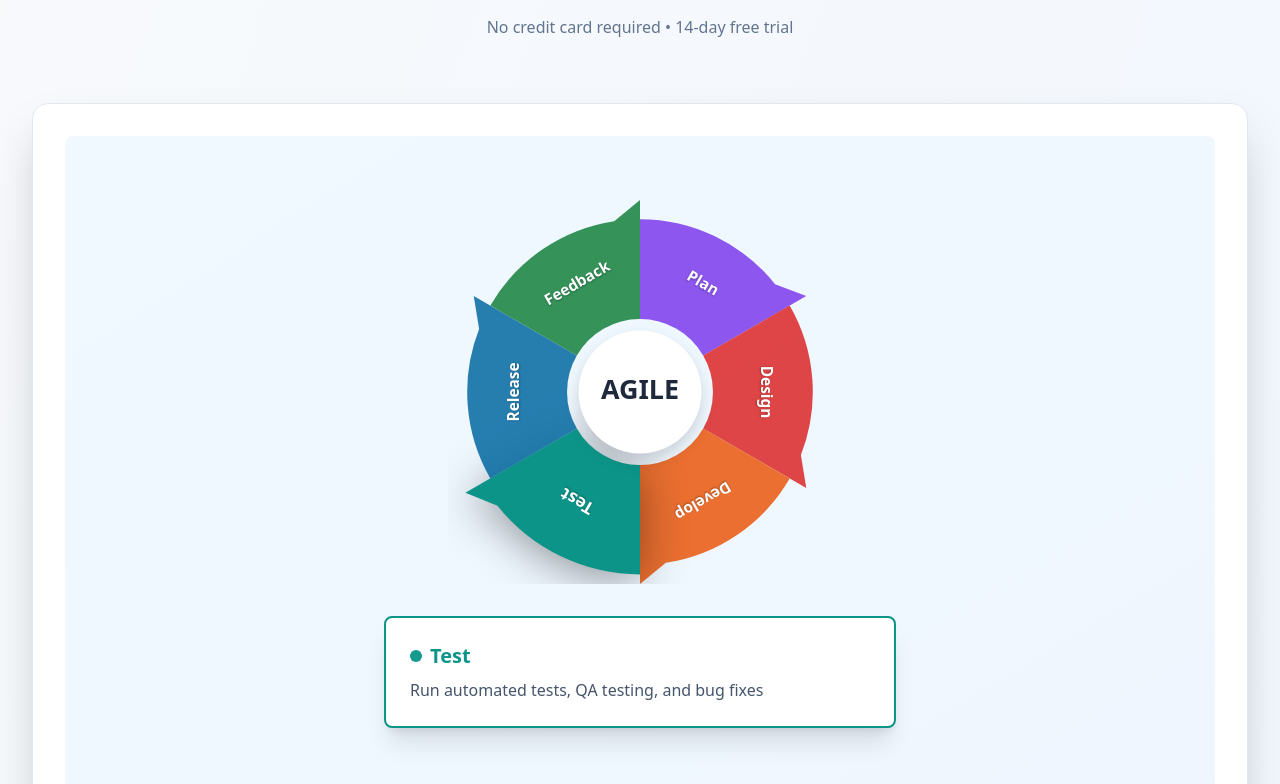
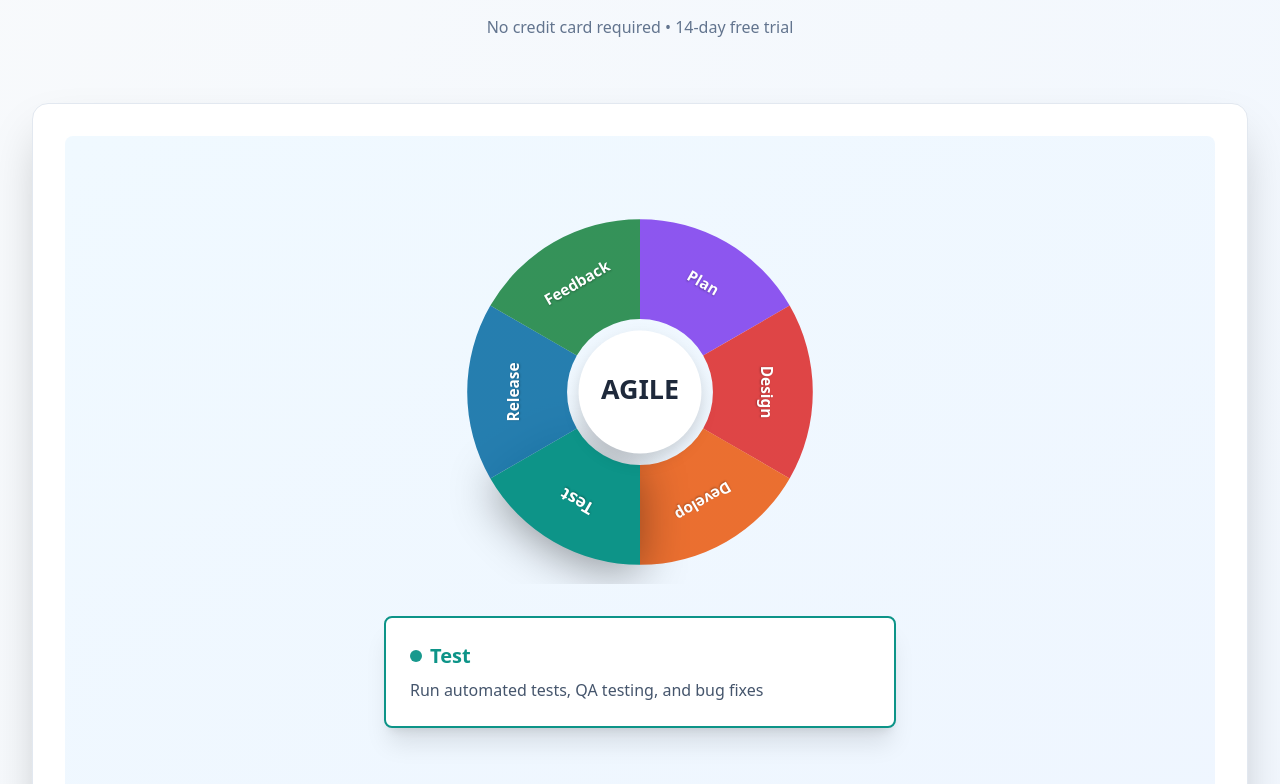
Before and after one commit to TonyMartzDev/Agile-Wheel, a React (Vite) app: page / in a window 1280 px wide. Shown: the part 510-1294 px from the top of the page. Built offline with nearby package versions, Linux system fonts and the light colour scheme.

Commit message:
Fix arrow segments: add notch on left side and tip on right side for interlocking design

```diff
--- a/src/components/AgileWheelPreview.jsx
+++ b/src/components/AgileWheelPreview.jsx
@@ -57,51 +57,49 @@ const AgileWheelPreview = () => {
     setIsAnimating(true);
   };
 
-  const createArrowSegment = (index, isActive) => {
+  const createArrowSegment = (index) => {
     const segmentAngle = 60;
     const startAngle = (index * segmentAngle - 90) * (Math.PI / 180);
     const endAngle = ((index + 1) * segmentAngle - 90) * (Math.PI / 180);
 
     const innerRadius = 38;
-    const outerRadius = isActive ? 95 : 90;
-    const arrowTipRadius = isActive ? 105 : 100;
+    const outerRadius = 90;
+    const midRadius = (innerRadius + outerRadius) / 2;
+    const arrowDepth = 12;
 
     const cx = 100;
     const cy = 100;
 
-    // Inner arc start
+    // Start side - arrow notch pointing inward (receives previous arrow)
+    const outerStartX = cx + outerRadius * Math.cos(startAngle);
+    const outerStartY = cy + outerRadius * Math.sin(startAngle);
+
+    // Notch point on start side (indentation)
+    const startNotchX = cx + (midRadius + arrowDepth) * Math.cos(startAngle);
+    const startNotchY = cy + (midRadius + arrowDepth) * Math.sin(startAngle);
+
     const innerStartX = cx + innerRadius * Math.cos(startAngle);
     const innerStartY = cy + innerRadius * Math.sin(startAngle);
 
-    // Outer arc start
-    const outerStartX = cx + outerRadius * Math.cos(startAngle);
-    const outerStartY = cy + outerRadius * Math.sin(startAngle);
+    // End side - arrow tip pointing outward
+    const outerEndX = cx + outerRadius * Math.cos(endAngle);
+    const outerEndY = cy + outerRadius * Math.sin(endAngle);
 
-    // Arrow tip (at the end/middle of segment)
-    const arrowTipX = cx + arrowTipRadius * Math.cos(endAngle);
-    const arrowTipY = cy + arrowTipRadius * Math.sin(endAngle);
+    // Arrow tip point on end side (protrusion)
+    const endTipX = cx + (midRadius - arrowDepth) * Math.cos(endAngle);
+    const endTipY = cy + (midRadius - arrowDepth) * Math.sin(endAngle);
 
-    // Outer arc end (before arrow tip)
-    const outerEndX = cx + outerRadius * Math.cos(endAngle - 0.15);
-    const outerEndY = cy + outerRadius * Math.sin(endAngle - 0.15);
-
-    // Inner arc end
     const innerEndX = cx + innerRadius * Math.cos(endAngle);
     const innerEndY = cy + innerRadius * Math.sin(endAngle);
 
-    // Arrow notch (inner part of arrow)
-    const notchRadius = outerRadius - 15;
-    const notchX = cx + notchRadius * Math.cos(endAngle);
-    const notchY = cy + notchRadius * Math.sin(endAngle);
-
     const pathData = `
-      M ${innerStartX} ${innerStartY}
-      L ${outerStartX} ${outerStartY}
-      A ${outerRadius} ${outerRadius} 0 0 1 ${outerEndX} ${outerEndY}
-      L ${arrowTipX} ${arrowTipY}
-      L ${notchX} ${notchY}
-      L ${innerEndX} ${innerEndY}
-      A ${innerRadius} ${innerRadius} 0 0 0 ${innerStartX} ${innerStartY}
+      M ${outerStartX} ${outerStartY}
+      L ${startNotchX} ${startNotchY}
+      L ${innerStartX} ${innerStartY}
+      A ${innerRadius} ${innerRadius} 0 0 1 ${innerEndX} ${innerEndY}
+      L ${endTipX} ${endTipY}
+      L ${outerEndX} ${outerEndY}
+      A ${outerRadius} ${outerRadius} 0 0 0 ${outerStartX} ${outerStartY}
       Z
     `;
 
@@ -134,7 +132,7 @@ const AgileWheelPreview = () => {
             return (
               <g key={index}>
                 <path
-                  d={createArrowSegment(index, isActive)}
+                  d={createArrowSegment(index)}
                   fill={phase.color}
                   opacity={isActive ? 1 : 0.85}
                   className="cursor-pointer transition-all duration-300"
```
